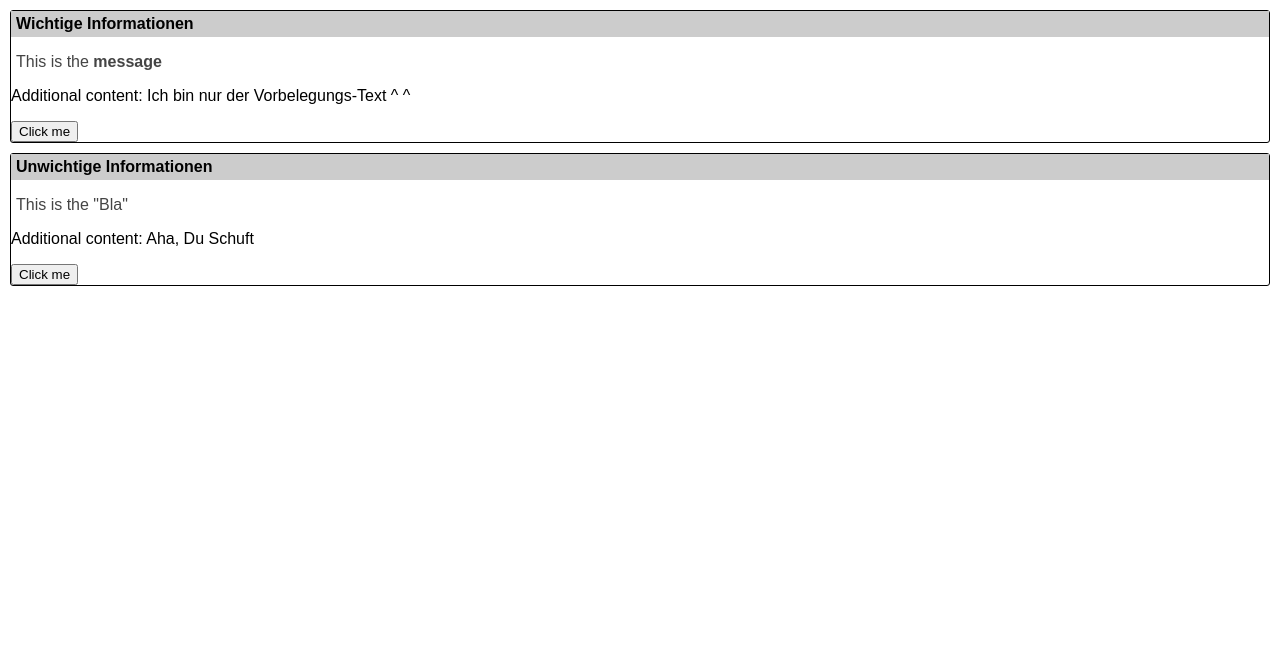
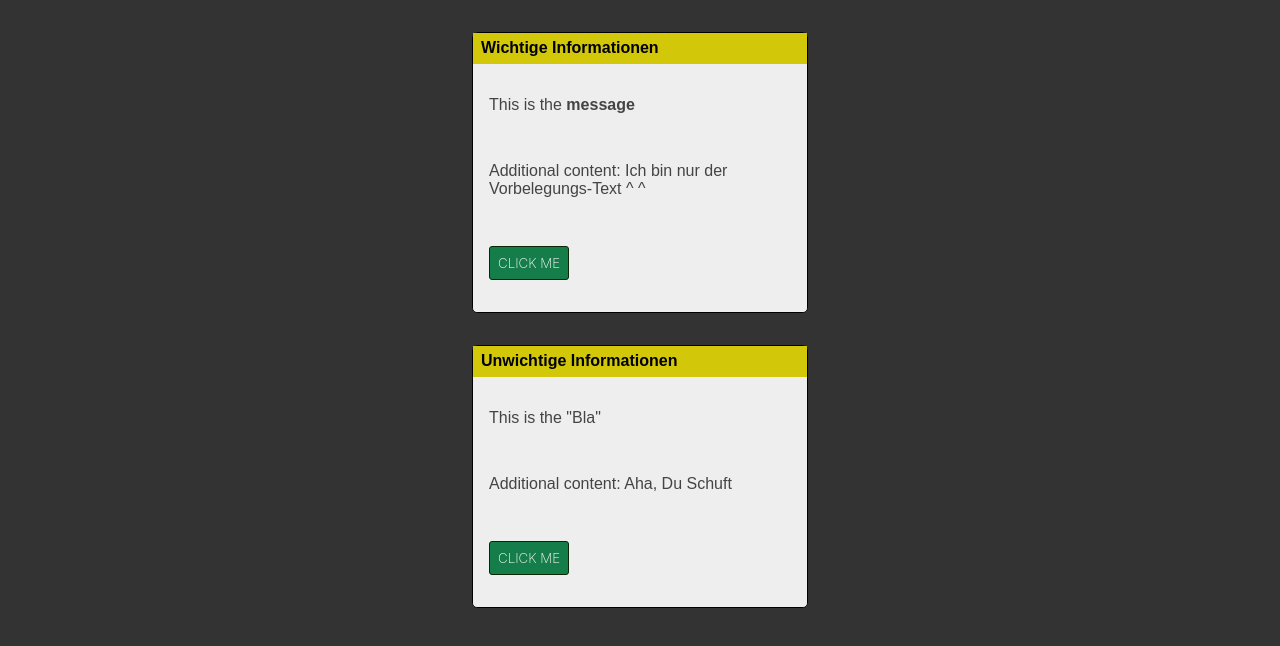
Before and after one commit to mayflower/react-workshop, a React (Create React App) app: page / in a window 1280 px wide. Shown: the top 646 px of the page. Built offline with nearby package versions, Linux system fonts and the light colour scheme.

Commit message:
Minor style changes

```diff
--- a/src/App.css
+++ b/src/App.css
@@ -1,24 +1,8 @@
-.App {
-  text-align: center;
+body {
+    background-color: #333;
 }
 
-.App-logo {
-  animation: App-logo-spin infinite 60s linear;
-  height: 80px;
+.App {
+    max-width: 400px;
+    margin: 0 auto;
 }
-
-.App-header {
-  background-color: #222;
-  height: 150px;
-  padding: 20px;
-  color: white;
-}
-
-.App-intro {
-  font-size: large;
-}
-
-@keyframes App-logo-spin {
-  from { transform: rotate(0deg); }
-  to { transform: rotate(360deg); }
-}
--- a/src/App.js
+++ b/src/App.js
@@ -1,4 +1,5 @@
 import React, { Component } from 'react';
+import './App.css';
 import Panel from './Panel'
 
 class App extends Component {
--- a/src/Panel.css
+++ b/src/Panel.css
@@ -1,20 +1,34 @@
 .Panel {
-    border: 1px solid black;
-    margin: 10px;
-    border-radius: 3px;
+    border: thin solid black;
+    margin: 2em;
+    border-radius: .3em;
     transition: box-shadow 250ms;
+    background-color: #eee;
 }
 .Panel:hover {
-    box-shadow: 0 0 13px rgba(0, 0, 0, .2);
+    box-shadow: 1em 1em 1.3em rgba(0, 0, 0, .2);
     cursor: pointer;
+    background-color: #fff;
 }
 .Panel .headline {
-    padding: 4px 5px;
+    padding: .4em .5em;
     font-weight: bold;
-    background: #ccc;
+    background: #D2C708;
     color: black;
 }
-.Panel .message {
-    padding: 0 5px;
+.Panel p {
+    padding: 1em;
     color: #444;
 }
+
+.Panel button {
+    font-family: -apple-system, BlinkMacSystemFont, 'Segoe UI', Roboto, Oxygen, Ubuntu, Cantarell, 'Open Sans', 'Helvetica Neue', sans-serif;
+    text-transform: uppercase;
+    font-weight: 200;
+    text-align: center;
+    padding: 8px;
+    border: 1px solid #0A2602;
+    border-radius: 3px;
+    background-color: #157D49;
+    color: white;
+}
--- a/src/Panel.js
+++ b/src/Panel.js
@@ -28,7 +28,9 @@ class Panel extends Component {
                 <p>
                     Additional content: {this.state.message}
                 </p>
-                <button onClick={this.submit}>{this.state.buttonText}</button>
+                <p>
+                    <button onClick={this.submit}>{this.state.buttonText}</button>
+                </p>
             </div>
         );
     }
```
